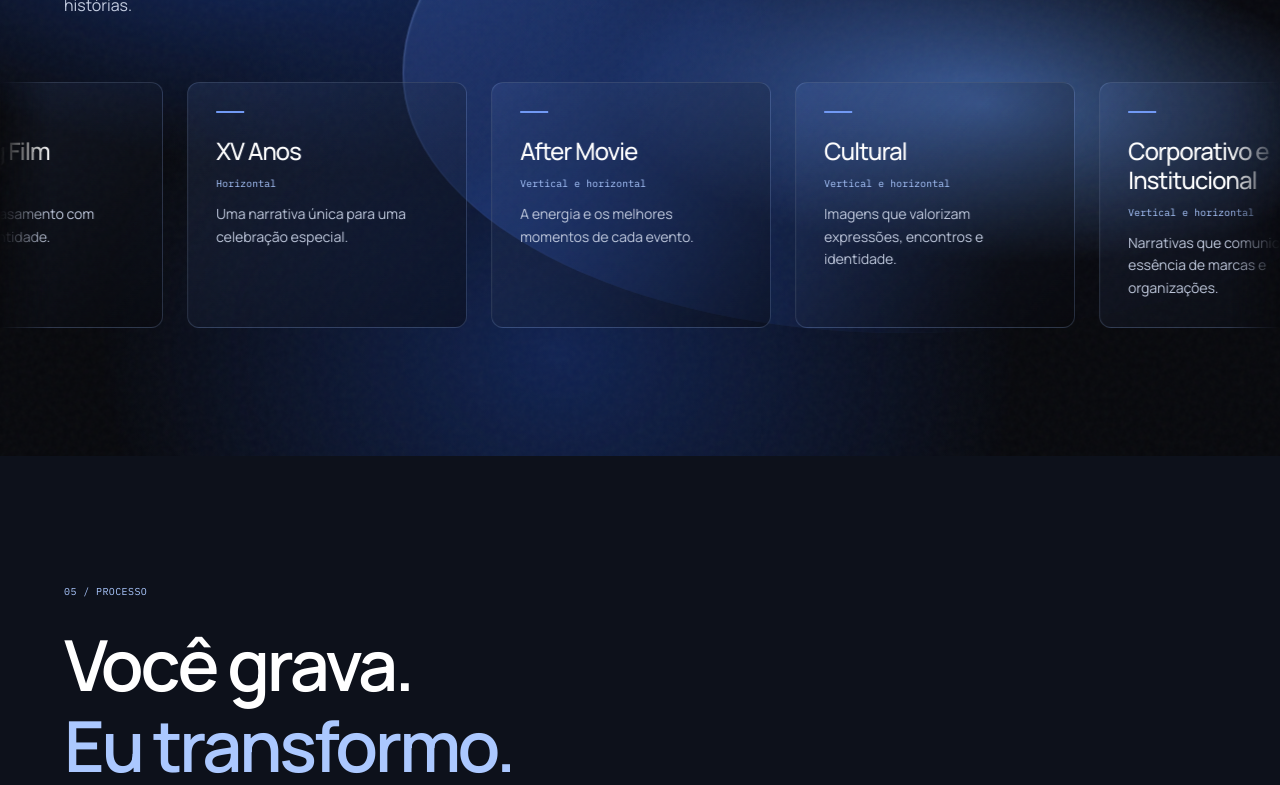
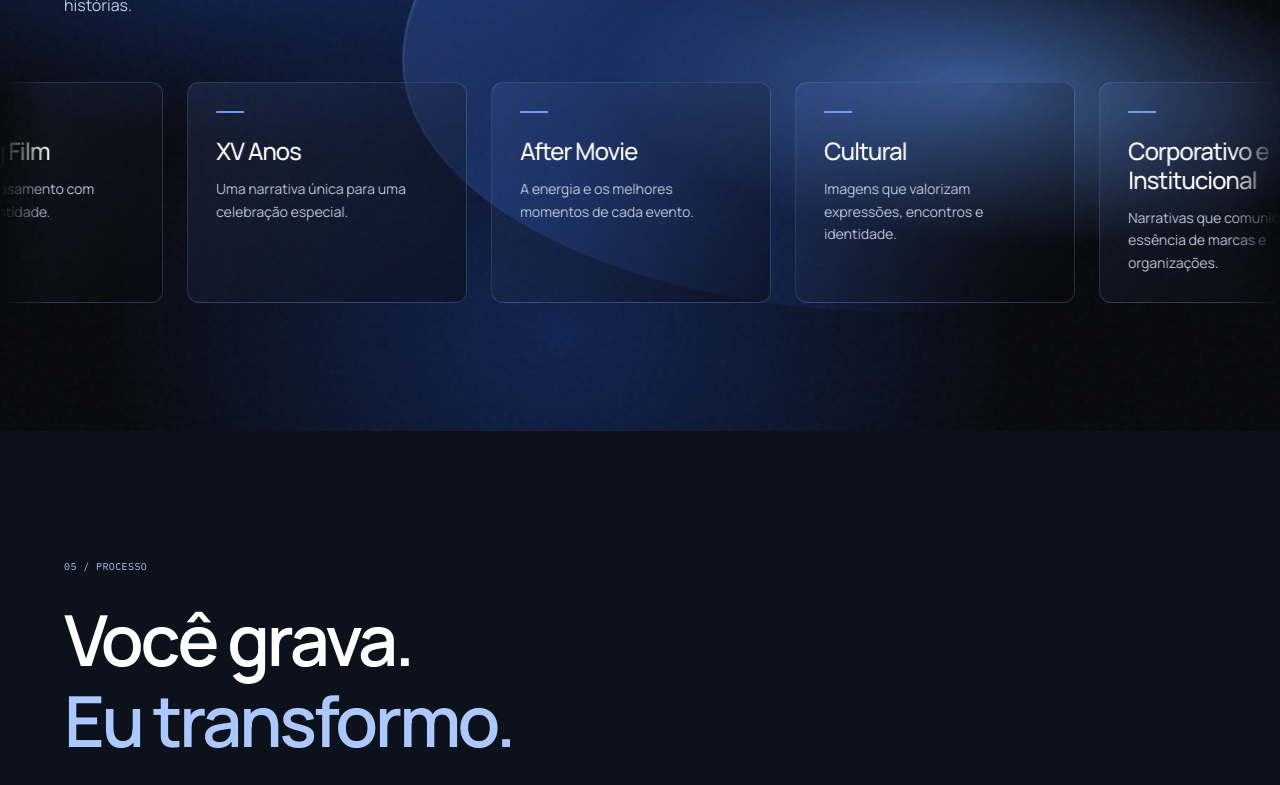
Before and after one commit to mariomoutinho/mario-gomes-portfolio, a React (Vite) app: page / in a window 1280 px wide. Shown: the part 4855-5640 px from the top of the page. Built offline with nearby package versions, Linux system fonts and the light colour scheme.

Commit message:
fix: remove orientation labels from service cards

```diff
--- a/src/sections/service-formats-marquee.module.css
+++ b/src/sections/service-formats-marquee.module.css
@@ -87,10 +87,3 @@
     display: none;
   }
 }
-
-.format {
-  display: block;
-  font: 10px/1.5 var(--font-mono);
-  color: var(--color-blue-glow);
-  margin-top: 10px;
-}
--- a/src/sections/service-formats-marquee.tsx
+++ b/src/sections/service-formats-marquee.tsx
@@ -40,7 +40,6 @@ export function ServiceFormatsMarquee() {
               <li key={format.title} className={styles.card}>
                 <span className={styles.accent} aria-hidden="true" />
                 <h3>{format.title}</h3>
-                <span className={styles.format}>{format.formats}</span>
                 <p>{format.description}</p>
               </li>
             ))}
```
Also changed, not shown: 1 other file (tests, documents, lock files or other folders).
